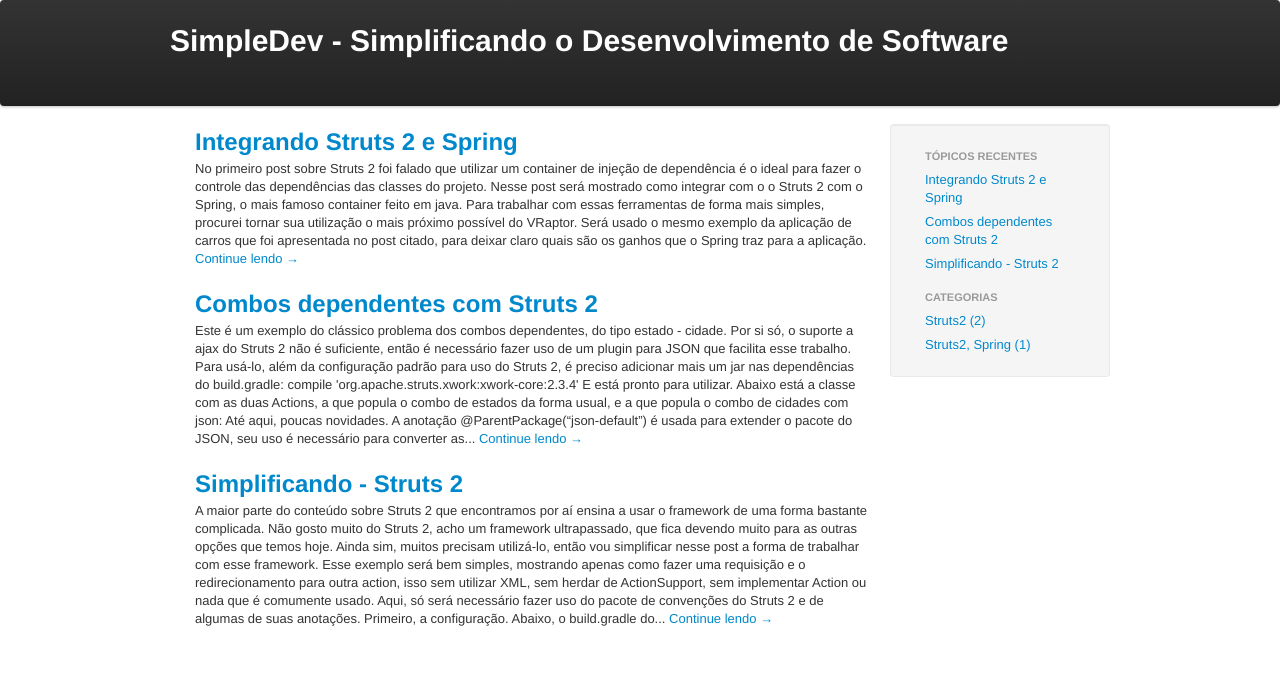
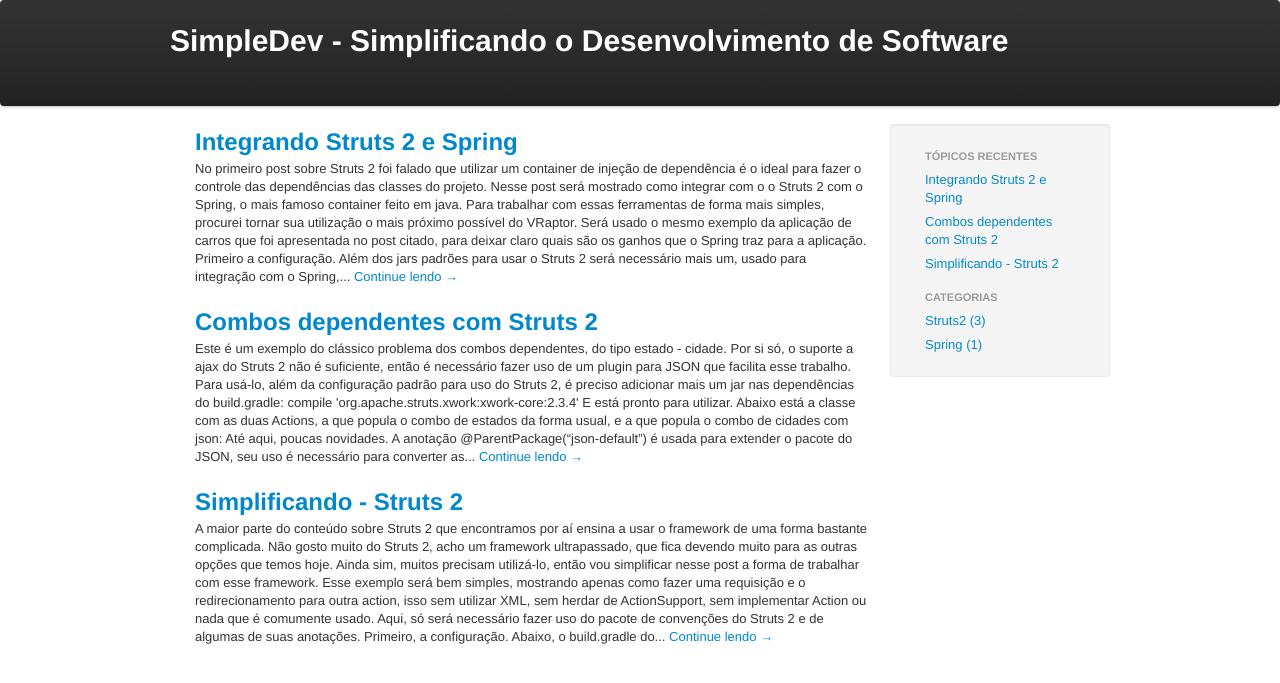
Before and after one commit to juliano/simpledev, a Jekyll site: the page built from blog/index.html, in a window 1280 px wide. Shown: the top 683 px of the page. Built offline with Jekyll 4.4.1, drawn with Linux system fonts in a browser that asks for light colours; Markdown is read by kramdown in place of the engine named in the settings; part of the change alters nothing that is shown.

Commit message:
post: Integrando Struts2 e Spring

```diff
--- a/blog/_posts/2011-01-07-struts2-spring.markdown
+++ b/blog/_posts/2011-01-07-struts2-spring.markdown
@@ -1,15 +1,115 @@
 ---
 layout: post
 title: Integrando Struts 2 e Spring
-category: Struts2, Spring
+categories: Struts2 Spring
 permalink: /struts2-spring.html
-last_updated: 2012-07-25
+last_updated: 2012-07-26
 ---
 
-No primeiro post sobre Struts 2 foi falado que utilizar um container de injeção de dependência é o ideal
+No [primeiro post sobre Struts 2][1] foi falado que utilizar um container de injeção de dependência é o ideal
 para fazer o controle das dependências das classes do projeto. Nesse post será mostrado como integrar com o
 o Struts 2 com o Spring, o mais famoso container feito em java. Para trabalhar com essas ferramentas de forma
-mais simples, procurei tornar sua utilização o mais próximo possível do VRaptor.
+mais simples, procurei tornar sua utilização o mais próximo possível do [VRaptor][2].
 
 Será usado o mesmo exemplo da aplicação de carros que foi apresentada no post citado, para deixar claro
 quais são os ganhos que o Spring traz para a aplicação.
+
+Primeiro a configuração. Além dos jars padrões para usar o Struts 2 será necessário mais um,
+usado para integração com o Spring, o **struts2-spring-plugin**. Por parte do Spring, é
+necessários adicionar os jars **spring-asm**, **spring-beans**, **spring-context**,
+**spring-core**, **spring-expression** e **spring-web**. Abaixo, o **build.gradle** completo
+do projeto.
+
+<script src="https://gist.github.com/3182217.js?file=build.gradle"></script>
+
+No web.xml, além da configuração do Struts é necessário adicionar uma configuração para o
+listener do Spring:
+
+<script src="https://gist.github.com/3182217.js?file=web.xml"></script>
+
+Ao trabalhar com Spring, é necessário informá-lo quais objetos ele terá que administrar,
+referenciados por ele como *beans*. Isso pode ser feito através de anotações, programaticamente
+ou através de um arquivo XML, que por padrão tem o nome **applicationContext.xml**. Nesse exemplo
+serão utilizadas anotações, mas muitas vezes é interessante usar esse XML, por exemplo, para
+configurar classes do próprio Spring. Aqui ele será usado para informar ao Spring em qual pacote
+ele deve procurar as classes que serão gerenciadas, as quais serão identificadas por meio de
+anotações:
+
+<script src="https://gist.github.com/3182217.js?file=applicationContext.xml"></script>
+
+Ao indicar um pacote, o Spring vai iniciar sua busca por ele e adentrar todos os seus subpacotes,
+buscando por classes anotadas com [@Component][3] e suas especializações, adicionando as classes
+encontradas ao container.
+
+Mesmo minimizando o uso de XMLs, aqui o do Struts se faz necessário. Para realizar a integração
+com o Spring, será preciso indicar ao Struts que o Spring é que fará a instanciação de objetos.
+Para isso será criado o arquivo **struts.xml** dentro da pasta resources:
+
+<script src="https://gist.github.com/3182217.js?file=struts.xml"></script>
+
+Isso finaliza a configuração.
+
+Agora, as anotações. Nesse exemplo só é necessário anotar duas classes, a CarroAction e a
+implementação de CarroDao, a JdbcCarroDao, já que a action depende do dao. Para isso o Spring
+disponibiliza uma anotação generalista **@Component**, mas é mais apropriado usar uma de suas
+especializações. Para a action, será usada a anotação **@Controller**, que indica que a classe
+é, obviamente, um controller:
+
+<pre>
+import org.springframework.stereotype.Controller;
+
+@Controller
+@Namespace<span class="b">(</span>value <span class="b">=</span> <span class="str">"/carro"</span><span class="b">)</span>
+<span class="b">public class</span> <span class="cl">CarroAction</span> <span class="b">{</span>
+</pre>
+
+E para o dao, a anotação usada será **@Repository**, a qual indica que a classe é um
+[repositório de objetos][4] ([leia o Domain-Driven Design do Eric Evans][5]):
+
+<pre>
+import org.springframework.stereotype.Repository;
+
+@Repository
+<span class="b">public class</span> <span class="cl">JdbcCarroDao</span> <span class="b">implements</span> CarroDao <span class="b">{</span>
+</pre>
+
+Falta informar ao Spring que ele deve injetar o dao na action. Isso pode ser feito de três
+formas: através de um método set, através do construtor ou diretamente no campo. Essa última
+forma é fortemente desaconselhada, já que o Spring simplesmente injeta o valor do campo
+passando por cima de qualquer outra prática ou princípio, o que impossibilita um teste de
+unidade. Usar o set é uma forma muito comum, mas usar o construtor é a forma mais adequada,
+pois assim fica evidente a depêndencia entre a action e o dao, garantindo programaticamente que
+um não possa ser instanciado sem o outro.
+
+Dessa forma, o construtor da CarroAction fica assim:
+
+<pre>
+import org.springframework.beans.factory.annotation.Autowired;
+
+<span class="b">public class</span> <span class="cl">CarroAction</span> <span class="b">{</span>
+
+    <span class="b">private CarroDao</span> dao<span class="b">;</span>
+
+    @Autowired
+    <span class="b">public</span> <span class="mc">CarroAction</span>(CarroDao dao<span class="b">) {
+        this.</span>dao = dao<span class="b">;
+    }</span>
+</pre>
+
+O Spring promove o desacoplamento: agora CarroAction faz referência apenas à interface CarroDao,
+sem ter conhecimento algum de sua implementação. Isso torna possível mudar a implementação do dao
+sem que a action seja afetada, apenas informando ao Spring que outro componente deve ser
+injetado. Podemos por exemplo, criar uma nova implementação de CarroDao com Hibernate, e
+essa substituição seria transparente para a CarroAction. Para isso seria necessário uma outra
+integração, dessa vez entre Spring e Hibernate, mas isso é assunto para um próximo post.
+
+<br>
+<a href="https://github.com/juliano/simpledev/tree/master/struts2spring">
+  <img src="/images/github.png"> <strong>Código do exemplo.</strong>
+</a>
+
+[1]: /simplificando-struts2.html
+[2]: http://vraptor.caelum.com.br/
+[3]: http://static.springsource.org/spring/docs/3.1.x/javadoc-api/org/springframework/stereotype/Component.html
+[4]: http://martinfowler.com/eaaCatalog/repository.html
+[5]: http://amzn.to/MZyZUz
```
